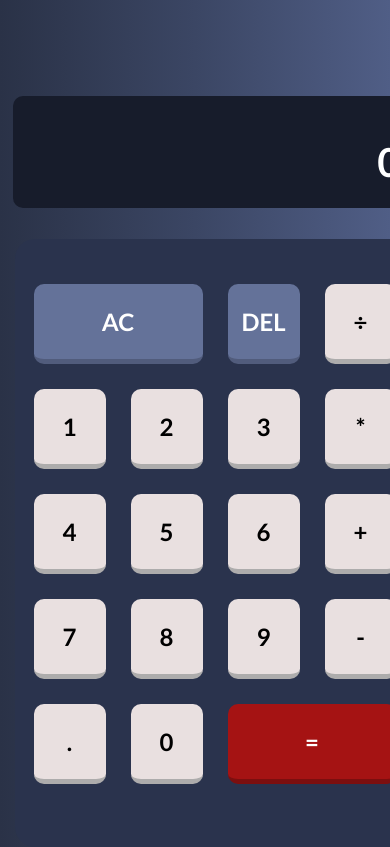
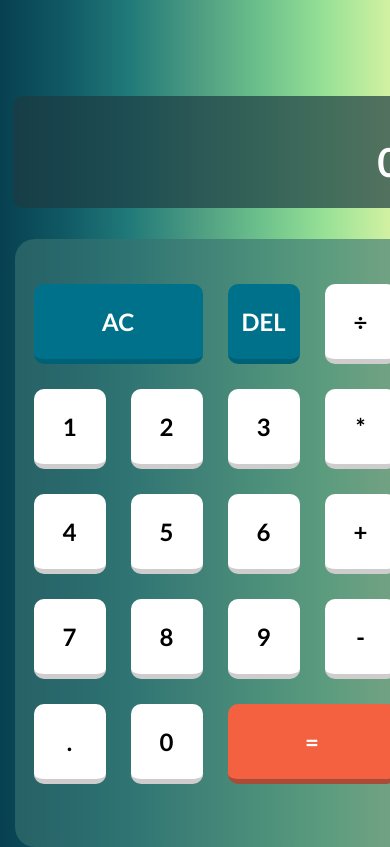
Before and after one commit to PedroMilani04/react-calculator, a React (Create React App) app: page / in a window 390 px wide. Shown: the top 847 px of the page. Built offline with nearby package versions, Linux system fonts and the light colour scheme.

Commit message:
color change

```diff
--- a/src/App copy.css
+++ b/src/App copy.css
@@ -4,25 +4,69 @@
 
 body {
   margin: 0px;
-  background: linear-gradient(to right, #d40184, #bb017a, #a34ca3, #5603aa, #0b033a);
+  background: linear-gradient(to right, #2a3247, #3B4664, #505e86);
+  font-family: 'Lato', sans-serif;
+}
+
+
+
+.calculator-grid, .box {
+  display: grid;
+  margin-top: 1rem;
+  grid-template-columns: repeat(4, 6rem);
+  grid-template-rows: minmax(5rem, auto) repeat(5, 5rem);
+  column-gap: 25px;
+  row-gap: 25px;
 }
 
 .calculator-grid {
-  display: grid;
-  margin-top: 2rem;
-  grid-template-columns: repeat(4, 6rem);
-  grid-template-rows: minmax(7rem, auto) repeat(5, 6rem);
+  align-items: center;
   justify-content: center;
+  display: flex;
+  flex-direction: column;
 
 }
 
 .size-two {
   grid-column: span 2;
+
+
 }
+
+.red {
+  background-color: #a51313;
+  border-left: 0px solid;
+  border-right: 0px solid;
+  border-top: 0px solid;
+  border-bottom: 5px solid #7c0f0f;
+  color: white;
+}
+
+.grey {
+  background-color: #647299;
+  border-left: 0px solid;
+  border-right: 0px solid;
+  border-top: 0px solid;
+  border-bottom: 5px solid #515c7c;
+  color: white;
+
+}
+
+
+.box {
+  background-color: #2a334d;
+  width: 34rem;
+  padding: 45px;
+  justify-content: center;
+  height: 38rem;
+  border-radius: 20px;
+}
+
 
 .calculator-output {
   grid-column: 1 / -1;
-  background-color: rgba(10, 0, 10, .75);
+  background-color: #171c2b;
+  opacity: 1;
   display: flex;
   flex-direction: column;
   align-items: flex-end;
@@ -32,22 +76,35 @@ body {
   word-break: break-all;
   margin-top:5rem;
   min-height: 7rem;
+  min-width: 34rem;
+  max-width: 34rem;
+  border-radius: 10px;
+  margin-bottom: -10px;
+  line-break: strict;
 }
 
-.calculator-grid > button {
+ button {
   cursor: pointer;
   font-size: 1.5rem;
-  border: 1px solid white;
-  background-color: rgba(255, 255, 255, .75);
+  background-color: #e9e0e0;
+  border-left: 0px solid;
+  border-right: 0px solid;
+  border-top: 0px solid;
+  border-bottom: 5px solid #adacac;
+  border-radius: 10px;
+  font-family: 'Lato', sans-serif;
 }
 
-.calculator-grid > button:hover {
-  background-color: rgba(255, 255, 255, .9);
-}
 
-.calculator-grid > button:active {
+
+
+.calculator-grid > .box > button:active {
   border-color: rgba(255, 255, 255, 1);
-  border-width: 3px;
+  border-left: 0px solid;
+  border-right: 0px solid;
+  border-top: 0px solid;
+  border-bottom: 0px solid;
+
 }
 
 .calculator-output .prev-number {
@@ -59,3 +116,91 @@ body {
   color: rgba(255, 255, 255);
   font-size: 2.5rem;
 }
+
+@media(max-width: 425px) {
+  .calculator-grid {
+    width: 100px;
+    margin-left: 200px;
+  }
+
+  .box {
+    width: 400px;
+  }
+
+  .calculator-grid, .box {
+
+    grid-template-columns: repeat(4, 4.5rem);
+    grid-template-rows: minmax(5rem, auto) repeat(5, 5rem);
+    column-gap: 25px;
+    row-gap: 25px;
+
+
+  }
+
+  .calculator-output {
+    min-width: 25rem;
+    max-width: 27rem;
+    margin-left: -5px;
+  }
+
+  .calculator-grid, .box, .calculator-output {
+    margin-right: 70px;
+  }
+
+
+}
+
+@media(max-width: 375px) {
+  .calculator-grid {
+    width: 100px;
+    margin-left: 200px;
+  }
+
+  .box {
+    width: 22rem;
+  }
+
+  .calculator-output {
+    min-width: 22rem;
+
+  }
+
+  .calculator-output, .box {
+    margin-left: -60px;
+  }
+
+  .calculator-grid, .box {
+    grid-template-columns: repeat(4, 4rem);
+    grid-template-rows: minmax(4rem, auto) repeat(5, 5rem);
+    column-gap: 25px;
+    row-gap: 25px;
+  }
+}
+
+@media(max-width: 320px) {
+  .calculator-output, .box {
+    margin-left: -110px;
+  }
+
+  .calculator-grid, .box {
+    grid-template-columns: repeat(3, 4rem);
+    grid-template-rows: minmax(4rem, auto) repeat(5, 5rem);
+    column-gap: 25px;
+    row-gap: 25px;
+    margin-top: -20px;
+  }
+
+  .calculator-output {
+    min-width: 19rem;
+  }
+
+  .box {
+    width: 19rem;
+    height: 50rem;
+    margin-top: 20px;
+  }
+
+  .red {
+    width: 15rem;
+  }
+}
--- a/src/App.css
+++ b/src/App.css
@@ -4,7 +4,7 @@
 
 body {
   margin: 0px;
-  background: linear-gradient(to right, #2a3247, #3B4664, #505e86);
+  background: linear-gradient(to right, #074050, #105965, #217A79, #4C9B82, #6CC08B, #97E196, #D2F1A2);
   font-family: 'Lato', sans-serif;
 }
 
@@ -34,27 +34,27 @@ body {
 }
 
 .red {
-  background-color: #a51313;
+  background-color: #f36140;
   border-left: 0px solid;
   border-right: 0px solid;
   border-top: 0px solid;
-  border-bottom: 5px solid #7c0f0f;
+  border-bottom: 5px solid #a84c38;
   color: white;
 }
 
 .grey {
-  background-color: #647299;
+  background-color: #00718A;
   border-left: 0px solid;
   border-right: 0px solid;
   border-top: 0px solid;
-  border-bottom: 5px solid #515c7c;
+  border-bottom: 5px solid #006075;
   color: white;
 
 }
 
 
 .box {
-  background-color: #2a334d;
+  background-color: #3872719f;
   width: 34rem;
   padding: 45px;
   justify-content: center;
@@ -65,7 +65,7 @@ body {
 
 .calculator-output {
   grid-column: 1 / -1;
-  background-color: #171c2b;
+  background-color: #1d3b42b2;
   opacity: 1;
   display: flex;
   flex-direction: column;
@@ -86,11 +86,11 @@ body {
  button {
   cursor: pointer;
   font-size: 1.5rem;
-  background-color: #e9e0e0;
+  background-color: #ffffff;
   border-left: 0px solid;
   border-right: 0px solid;
   border-top: 0px solid;
-  border-bottom: 5px solid #adacac;
+  border-bottom: 5px solid #cecccc;
   border-radius: 10px;
   font-family: 'Lato', sans-serif;
 }
```
